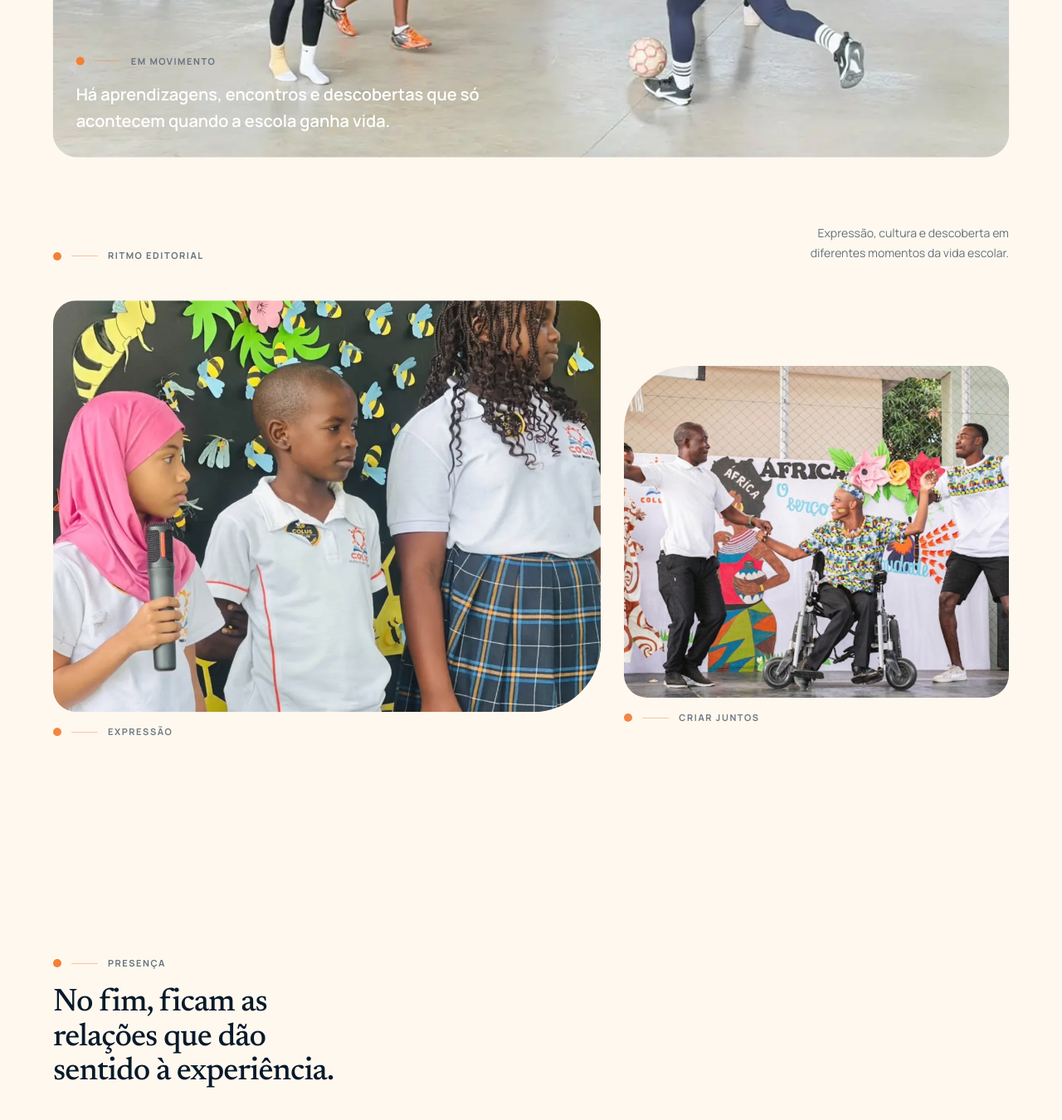
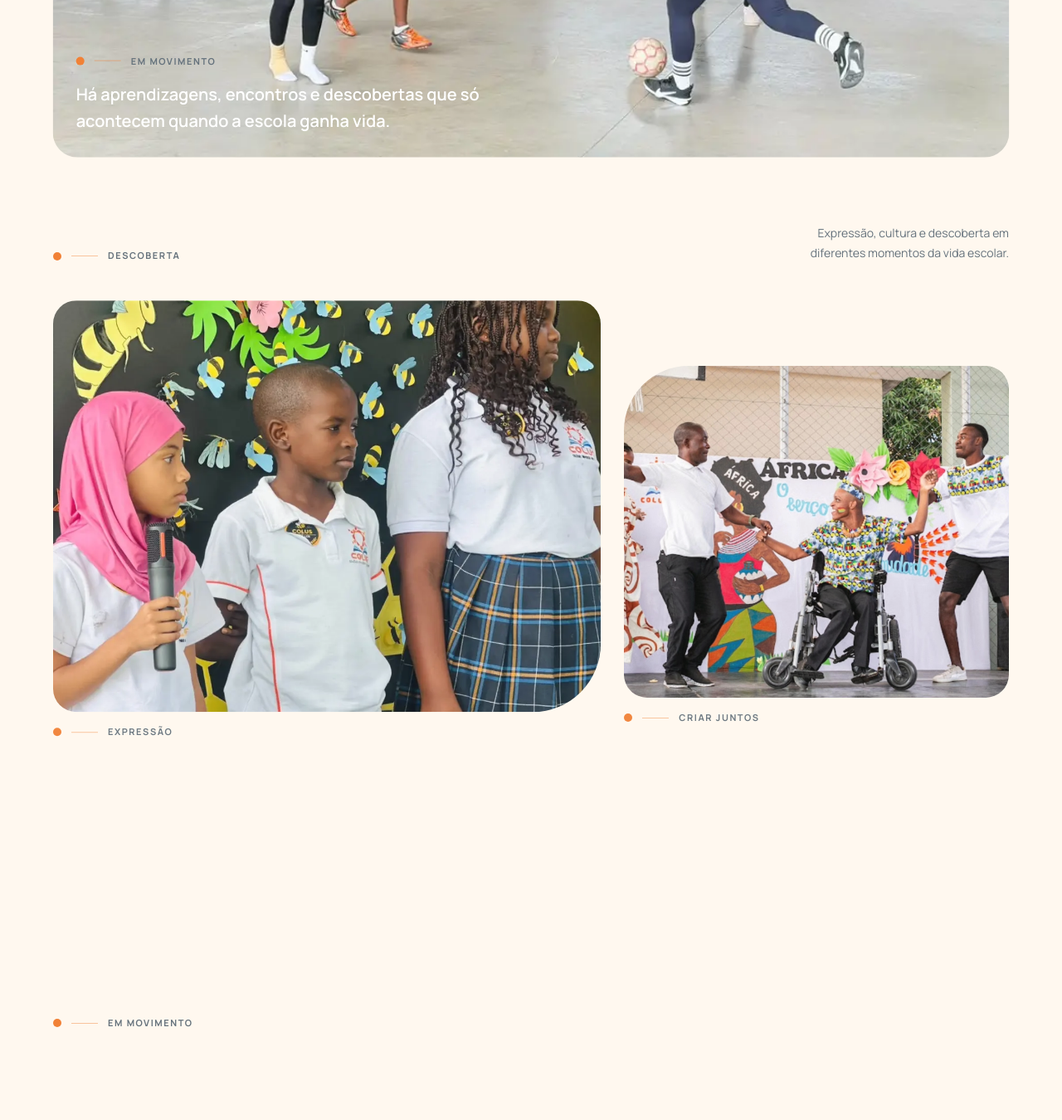
Before and after one commit to rightware-corporations/educore-colegio_universo_dos_sonhos, a React (Vite) app in the folder frontend/: page / in a window 1280 px wide. Shown: the part 7012-8362 px from the top of the page at 83% size. Built offline with nearby package versions, Linux system fonts and the light colour scheme.

Commit message:
fix: remove internal design language from Vida COLUS

```diff
--- a/frontend/src/components/landing/VidaSection.tsx
+++ b/frontend/src/components/landing/VidaSection.tsx
@@ -75,7 +75,7 @@ export function VidaSection() {
 
         <div className="mt-14 lg:mt-20">
           <div className="mb-7 flex items-end justify-between gap-6">
-            <StoryMarker label="Ritmo editorial" />
+            <StoryMarker label="Descoberta" />
             <p className="hidden max-w-[30ch] text-right text-sm leading-6 text-colus-muted md:block">
               Expressão, cultura e descoberta em diferentes momentos da vida escolar.
             </p>
@@ -119,10 +119,7 @@ export function VidaSection() {
         <article className="mt-16 lg:mt-24">
           <div className="grid gap-8 lg:grid-cols-12 lg:items-center">
             <div className="lg:col-span-4">
-              <StoryMarker label="Presença" />
-              <p className="mt-5 max-w-[30ch] font-editorial text-[clamp(30px,3vw,48px)] font-medium leading-[1.08] tracking-[-.025em] text-colus-ink">
-                No fim, ficam as relações que dão sentido à experiência.
-              </p>
+              <StoryMarker label="Em movimento" />
             </div>
 
             <motion.div
```
